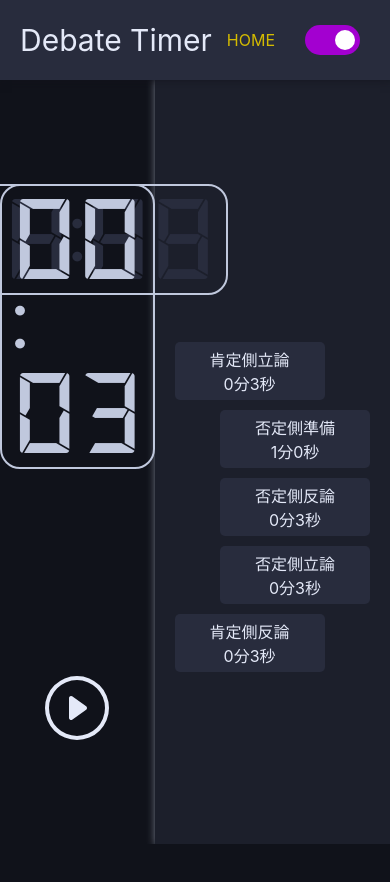
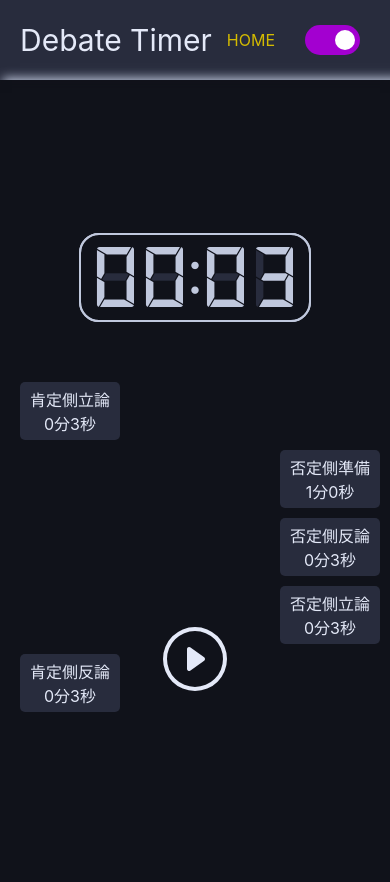
Before and after one commit to probmkr-projects/debate-timer, a Next.js app: page /timer in a window 390 px wide. Shown: the top 882 px of the page. Before the commit the page ends 844 px from the top, so only its background shows below. Built offline with nearby package versions, Linux system fonts and the light colour scheme.

Commit message:
スマホ対応

```diff
--- a/src/styles/Timer.module.scss
+++ b/src/styles/Timer.module.scss
@@ -48,6 +48,7 @@
       flex-direction: row;
       justify-content: center;
       align-items: center;
+      z-index: 1001;
 
       div {
         height: var(--button-size);
@@ -121,3 +122,26 @@
     }
   }
 }
+
+@media screen and (max-width: 470px) {
+  .App {
+    .timer {
+      .time {
+        font-size: 60px;
+      }
+    }
+    .sidebar {
+      position: absolute;
+      background-color: transparent;
+      .flow {
+        ul {
+          li {
+            .wrapper {
+              width: 100px;
+            }
+          }
+        }
+      }
+    }
+  }
+}
```
